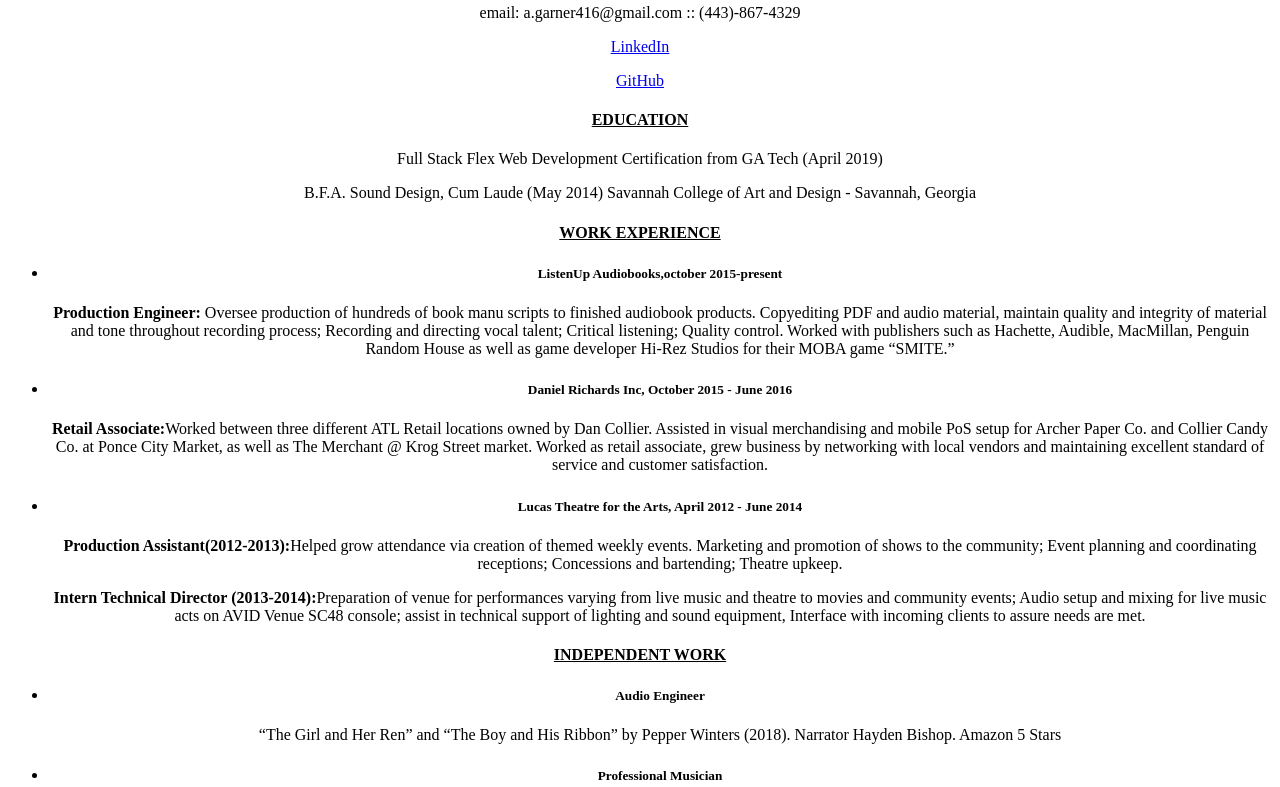
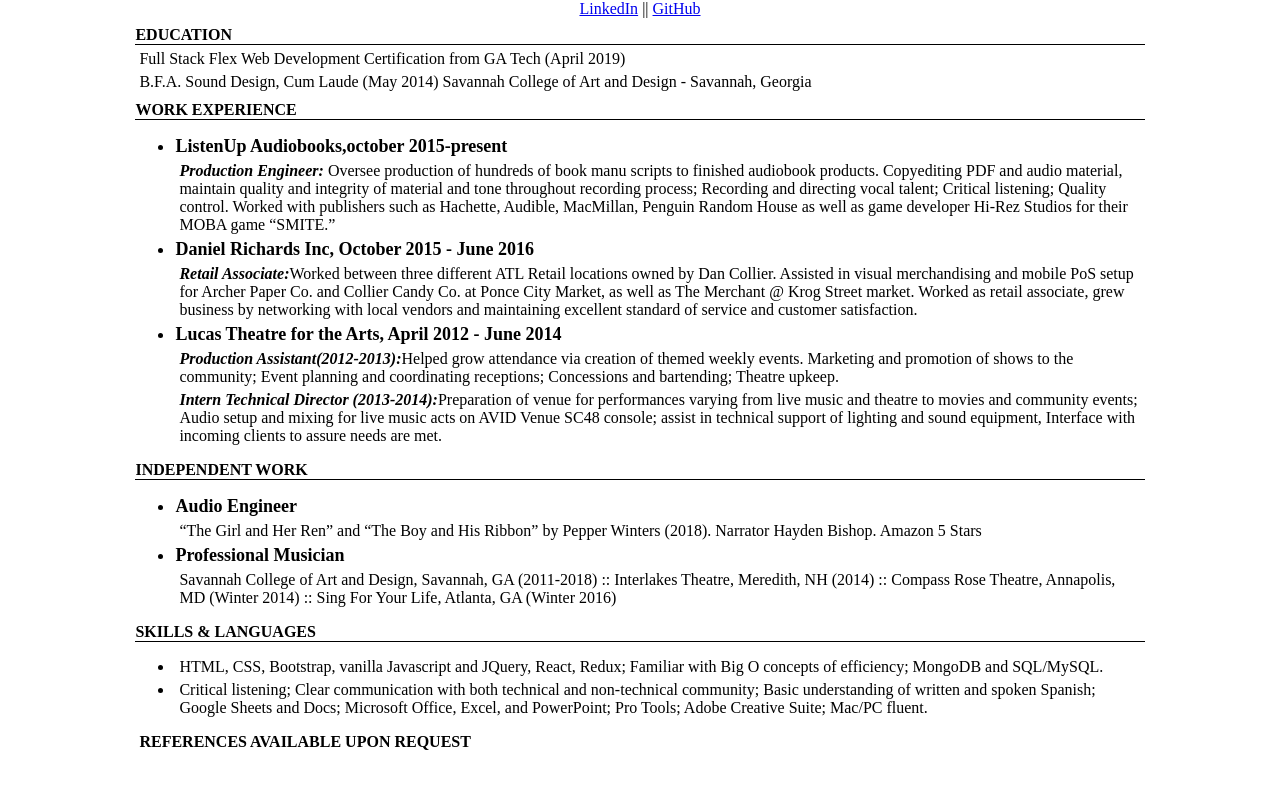
Before and after one commit to Chaiku/Resume, a plain HTML site: page index.html in a window 1280 px wide. Shown: the part 76-863 px from the top of the page. After the commit the page ends 835 px from the top, so only its background shows below. Drawn offline with Linux system fonts and the light colour scheme.

Commit message:
styling updated

```diff
--- a/index.html
+++ b/index.html
@@ -12,40 +12,39 @@
 <body>
     <header>
         <h1>Adam Garner</h1>
-        <p>email: a.garner416@gmail.com :: (443)-867-4329</p>
-        <p><a href="https://www.linkedin.com/in/adam-garner-89113bb7/">LinkedIn</a></p>
-        <p><a href="https://github.com/Chaiku">GitHub</a></p>
+        <p>email: a.garner416@gmail.com || phone: (443)-867-4329</p>
+        <p><a href="https://www.linkedin.com/in/adam-garner-89113bb7/">LinkedIn</a> || <a href="https://github.com/Chaiku">GitHub</a></p>
     </header>
 
     <main>
         <div class="container">
-            <div class="row">
-                <h4><u>EDUCATION</u></h4>
+            <div class="row" id="education">
+                <h4>EDUCATION</h4>
                 <p>Full Stack Flex Web Development Certification from GA Tech (April 2019)</p>
                 <p>B.F.A. Sound Design, Cum Laude (May 2014) Savannah College of Art and Design - Savannah, Georgia</p>
             </div>
 
-            <div class="row">
-                <h4><u>WORK EXPERIENCE</u></h4>
+            <div class="row" id="workExp">
+                <h4>WORK EXPERIENCE</h4>
                 <ul>
                     <li>
                         <h5>ListenUp Audiobooks,<span>october 2015-present</span></h5>
-                        <p><strong>Production Engineer:</strong> Oversee production of hundreds of book manu scripts to finished audiobook products. Copyediting PDF and audio material, maintain quality and integrity of material and tone throughout recording process; Recording and directing vocal talent; Critical listening; Quality control. Worked with publishers such as Hachette, Audible, MacMillan, Penguin Random House as well as game developer Hi-Rez Studios for their MOBA game “SMITE.”</p>
+                        <p><strong><i>Production Engineer:</i></strong> Oversee production of hundreds of book manu scripts to finished audiobook products. Copyediting PDF and audio material, maintain quality and integrity of material and tone throughout recording process; Recording and directing vocal talent; Critical listening; Quality control. Worked with publishers such as Hachette, Audible, MacMillan, Penguin Random House as well as game developer Hi-Rez Studios for their MOBA game “SMITE.”</p>
                     </li>
                     <li>
                         <h5>Daniel Richards Inc, <span>October 2015 - June 2016</span></h5>
-                        <p><strong>Retail Associate:</strong>Worked between three different ATL Retail locations owned by Dan Collier. Assisted in visual merchandising and mobile PoS setup for Archer Paper Co. and Collier Candy Co. at Ponce City Market, as well as The Merchant @ Krog Street market. Worked as retail associate, grew business by networking with local vendors and maintaining excellent standard of service and customer satisfaction.</p>
+                        <p><strong><i>Retail Associate:</i></strong>Worked between three different ATL Retail locations owned by Dan Collier. Assisted in visual merchandising and mobile PoS setup for Archer Paper Co. and Collier Candy Co. at Ponce City Market, as well as The Merchant @ Krog Street market. Worked as retail associate, grew business by networking with local vendors and maintaining excellent standard of service and customer satisfaction.</p>
                     </li>
                     <li>
                         <h5>Lucas Theatre for the Arts, <span>April 2012 - June 2014</span></h5>
-                        <p><strong>Production Assistant(2012-2013):</strong>Helped grow attendance via creation of themed weekly events. Marketing and promotion of shows to the community; Event planning and coordinating receptions; Concessions and bartending; Theatre upkeep.</p>
-                        <p><strong>Intern Technical Director (2013-2014):</strong>Preparation of venue for performances varying from live music and theatre to movies and community events; Audio setup and mixing for live music acts on AVID Venue SC48 console; assist in technical support of lighting and sound equipment, Interface with incoming clients to assure needs are met.</p>
+                        <p><strong><i>Production Assistant(2012-2013):</i></strong>Helped grow attendance via creation of themed weekly events. Marketing and promotion of shows to the community; Event planning and coordinating receptions; Concessions and bartending; Theatre upkeep.</p>
+                        <p><strong><i>Intern Technical Director (2013-2014):</i></strong>Preparation of venue for performances varying from live music and theatre to movies and community events; Audio setup and mixing for live music acts on AVID Venue SC48 console; assist in technical support of lighting and sound equipment, Interface with incoming clients to assure needs are met.</p>
                     </li>
                 </ul>
             </div>
 
-            <div class="row">
-                <h4><u>INDEPENDENT WORK</u></h4>
+            <div class="row" id="indepWork">
+                <h4>INDEPENDENT WORK</h4>
                 <ul>
                     <li>
                         <h5>Audio Engineer</h5>
@@ -59,8 +58,8 @@
                 </ul>
             </div>
 
-            <div class="row">
-                <h4><u>SKILLS & LANGUAGES</u></h4>
+            <div class="row" id="skillLang">
+                <h4>SKILLS & LANGUAGES</h4>
                 <ul>
                     <li>
                         <p>HTML, CSS, Bootstrap, vanilla Javascript and JQuery, React, Redux; Familiar with Big O concepts of efficiency; MongoDB and SQL/MySQL.</p>
--- /dev/null
+++ b/reset.css
@@ -0,0 +1,48 @@
+/* http://meyerweb.com/eric/tools/css/reset/
+   v2.0 | 20110126
+   License: none (public domain)
+*/
+
+html, body, div, span, applet, object, iframe,
+h1, h2, h3, h4, h5, h6, p, blockquote, pre,
+a, abbr, acronym, address, big, cite, code,
+del, dfn, em, img, ins, kbd, q, s, samp,
+small, strike, strong, sub, sup, tt, var,
+b, u, i, center,
+dl, dt, dd, ol, ul, li,
+fieldset, form, label, legend,
+table, caption, tbody, tfoot, thead, tr, th, td,
+article, aside, canvas, details, embed,
+figure, figcaption, footer, header, hgroup,
+menu, nav, output, ruby, section, summary,
+time, mark, audio, video {
+	margin: 0;
+	padding: 0;
+	border: 0;
+	font-size: 100%;
+	font: inherit;
+	vertical-align: baseline;
+}
+/* HTML5 display-role reset for older browsers */
+article, aside, details, figcaption, figure,
+footer, header, hgroup, menu, nav, section {
+	display: block;
+}
+body {
+	line-height: 1;
+}
+ol, ul {
+	list-style: none;
+}
+blockquote, q {
+	quotes: none;
+}
+blockquote:before, blockquote:after,
+q:before, q:after {
+	content: '';
+	content: none;
+}
+table {
+	border-collapse: collapse;
+	border-spacing: 0;
+}
--- a/style.css
+++ b/style.css
@@ -1,3 +1,29 @@
-body {
+header {
     text-align: center;
+    line-height: .9;
+    margin: 0 auto;
 }
+
+main {
+    margin: 0 auto;
+    width: 80%;
+}
+
+p {
+    margin: 5px;
+}
+
+h1 {
+    margin-top: 5px;
+}
+
+h4 {
+    border-bottom: 1px solid black;
+    margin: 1px;
+    margin-top: 10px;
+}
+
+h5 {
+    font-size: 18px;
+    margin: 1px;
+}
```
